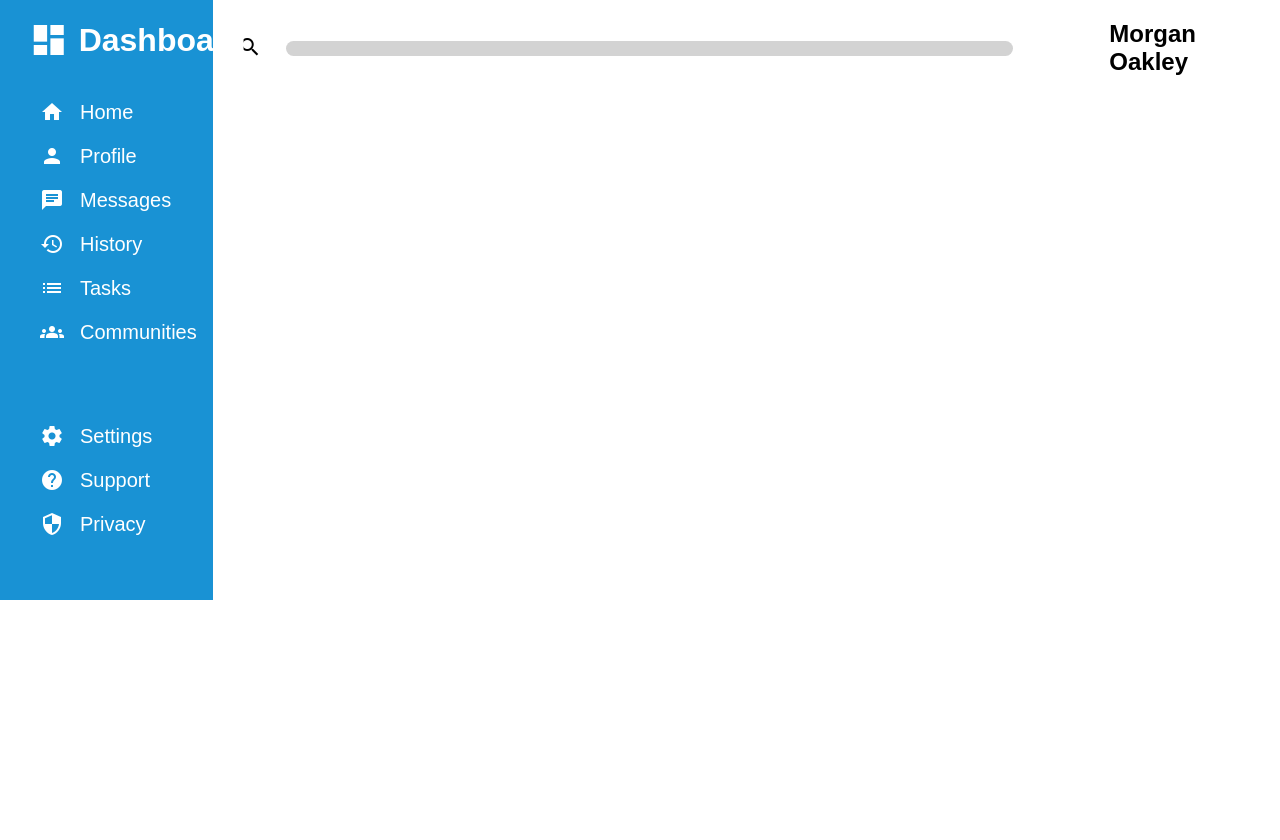
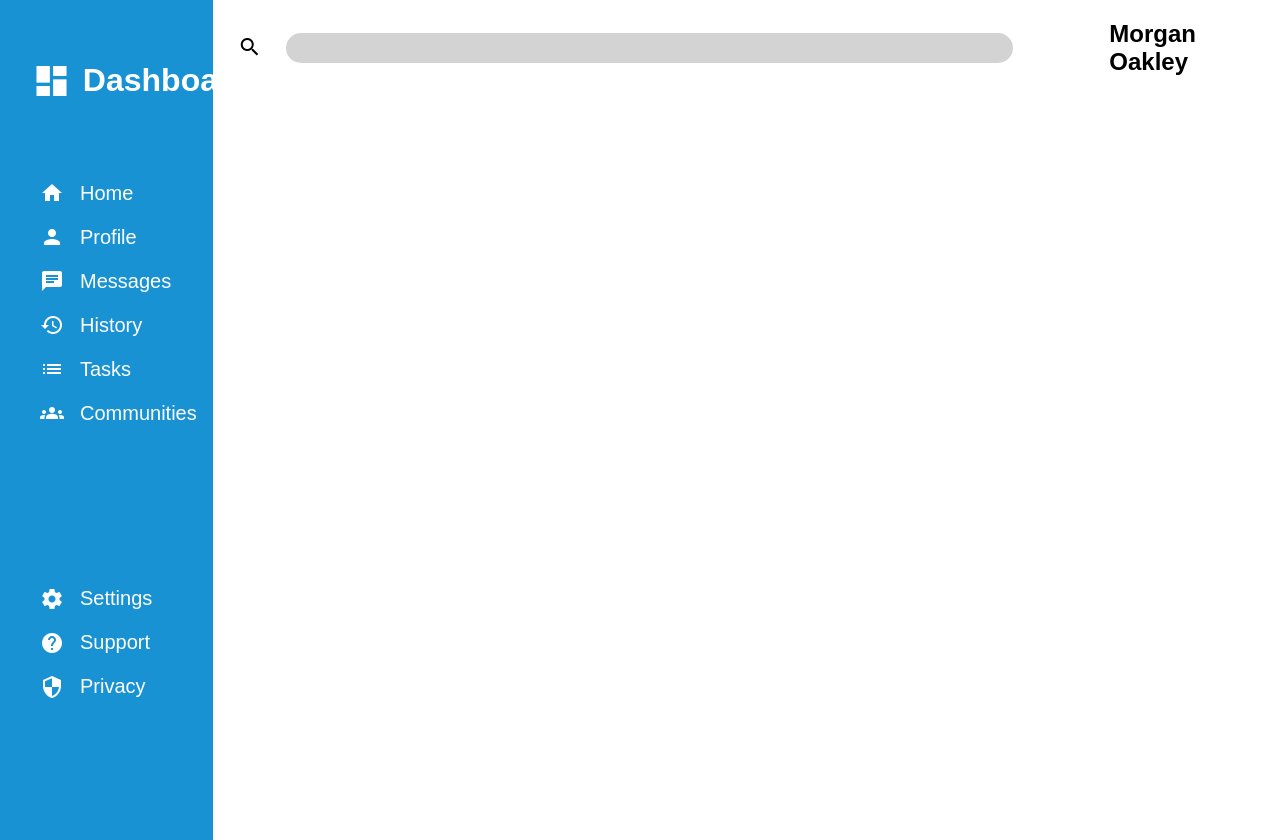
Before and after one commit to katcott/admin-dashboard, a plain HTML site: page index.html in a window 1280 px wide. Before the commit the page ends 800 px from the top, so only its background shows below. Drawn offline with Linux system fonts and the light colour scheme.

Commit message:
added some styling, removed flexbox

```diff
--- a/style.css
+++ b/style.css
@@ -14,13 +14,14 @@ input {
   border-radius: 20px;
   border: none;
   background-color: lightgray;
+  min-height: 30px;
 }
 
 .container {
   display: grid;
   grid-template-columns: minmax(150px, 1fr) minmax(500px, 5fr);
   grid-template-rows: repeat(4, minmax(150px, 1fr));
-
+  height: 100%;
 }
 
 .sidebar {
@@ -28,16 +29,15 @@ input {
   grid-column: 1 / 1;
   grid-row: 1 / 5;
   color: white;
-  display: flex;
-  flex-direction: column;
+  display: grid;
   padding: 20px;
+  height: 100vh;
 }
 
 .sidebar h1 {
-  display: flex;
+  display: grid;
+  grid-template-columns: 1fr 1fr;
   align-items: center;
-  justify-content: flex-start;
-  gap: 10px;
   padding-left: 5%;
 }
 
```
